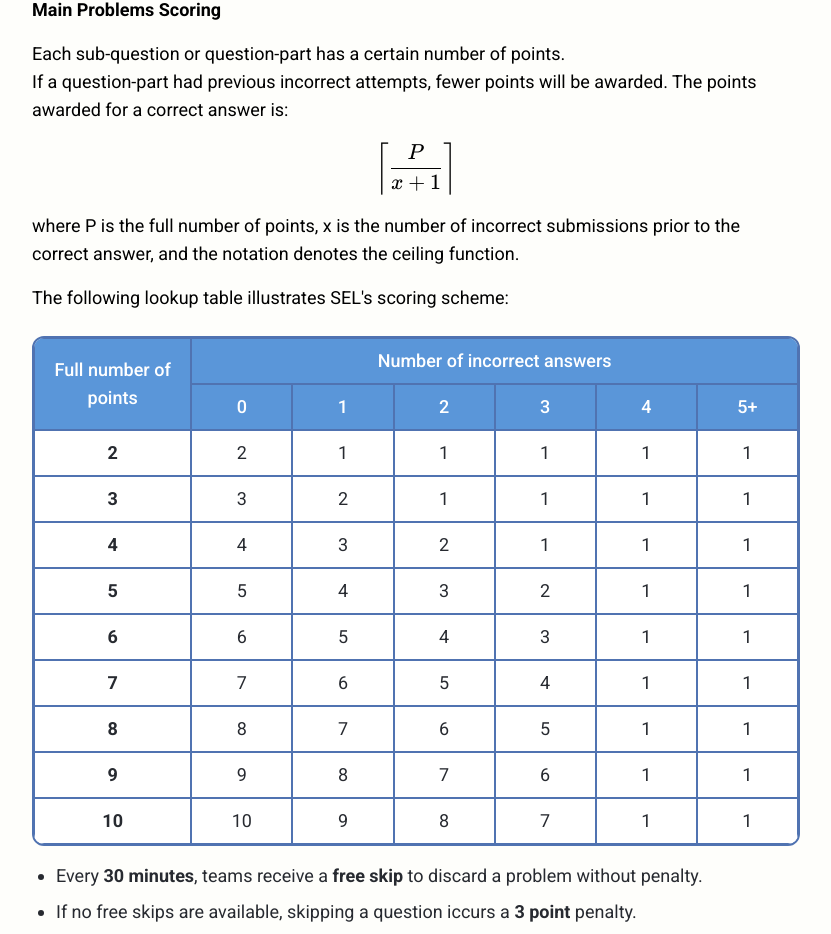
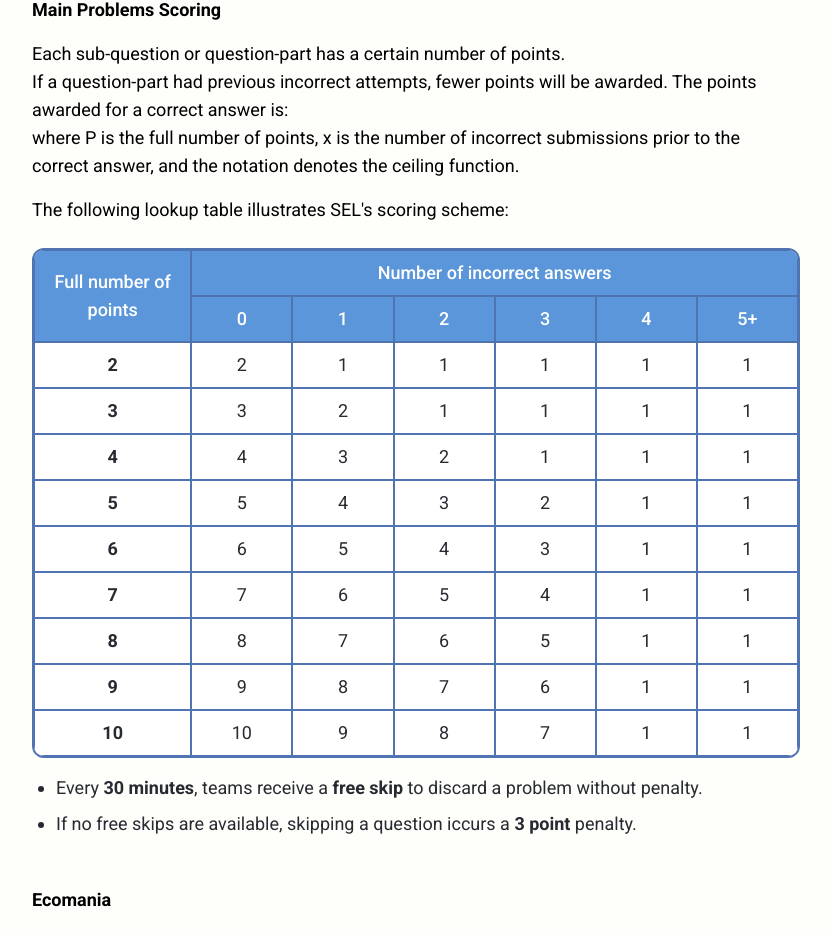
Before and after one commit to jonyewcodes/old, a Next.js app: page /rules in a window 1280 px wide. Shown: the part 2936-3870 px from the top of the page, without its empty margins (432-1263 px from the left). Built offline with nearby package versions, Linux system fonts and the light colour scheme.

Commit message:
fix(deps): resolve react-katex peer dependency conflict

```diff
--- a/app/(pages)/rules/page.tsx
+++ b/app/(pages)/rules/page.tsx
@@ -1,7 +1,5 @@
 "use client";
-import React, { useEffect, useState, useRef } from "react";
-import katex from "katex";
-import "katex/dist/katex.min.css";
+import React, { useEffect, useState } from "react";
 
 const sectionIds = [
   "Brief Rules",
@@ -100,17 +98,6 @@ function CompetitionPlatform() {
 }
 
 function ContestFormatAndScoring() {
-  const mathContainerRef = useRef(null);
-
-  useEffect(() => {
-    if (mathContainerRef.current) {
-      katex.render("\\left\\lceil \\frac{P}{x + 1} \\right\\rceil", mathContainerRef.current, {
-        throwOnError: false,
-        displayMode: true,
-      });
-    }
-  }, []);
-
   return (
     <section id="Contest Format and Scoring" className="mt-12">
       <SubHeading>Contest Format and Scoring</SubHeading>
@@ -206,7 +193,7 @@ function ContestFormatAndScoring() {
       <p>
         If a question-part had previous incorrect attempts, fewer points will be awarded. The points awarded for a correct answer is:
       </p>
-      <div ref={mathContainerRef} />
+      {/* <div ref={mathContainerRef} /> */}
       <p>
         where P is the full number of points, x is the number of incorrect submissions prior to the correct answer, and the notation denotes the ceiling function.
       </p>
--- a/package.json
+++ b/package.json
@@ -34,7 +34,6 @@
     "react-confetti": "^6.2.3",
     "react-dom": "^19.0.0",
     "react-icons": "^5.4.0",
-    "react-katex": "^3.0.1",
     "react-vertical-timeline-component": "^3.5.3",
     "styled-components": "^6.1.15",
     "tw-elements-react": "^1.0.0-alpha-end",
```
Also changed, not shown: 1 other file (tests, documents, lock files or other folders).
